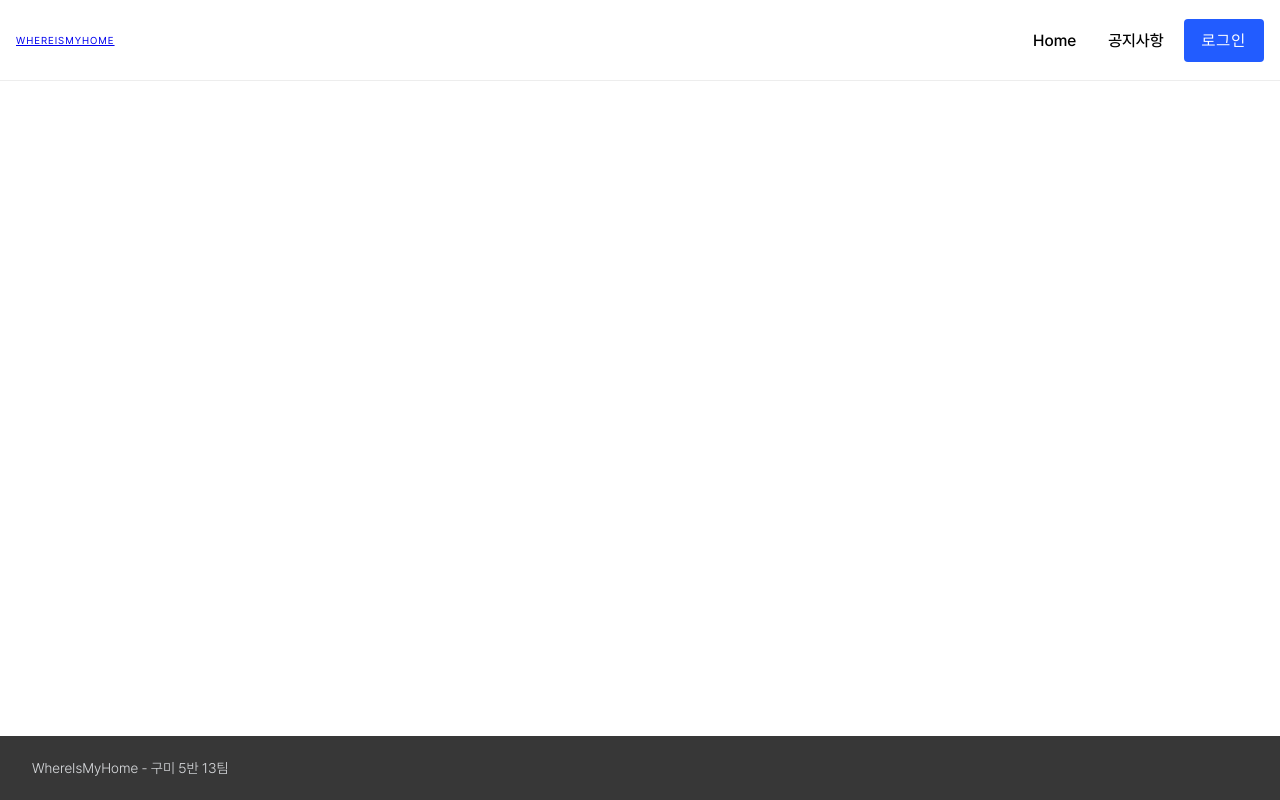
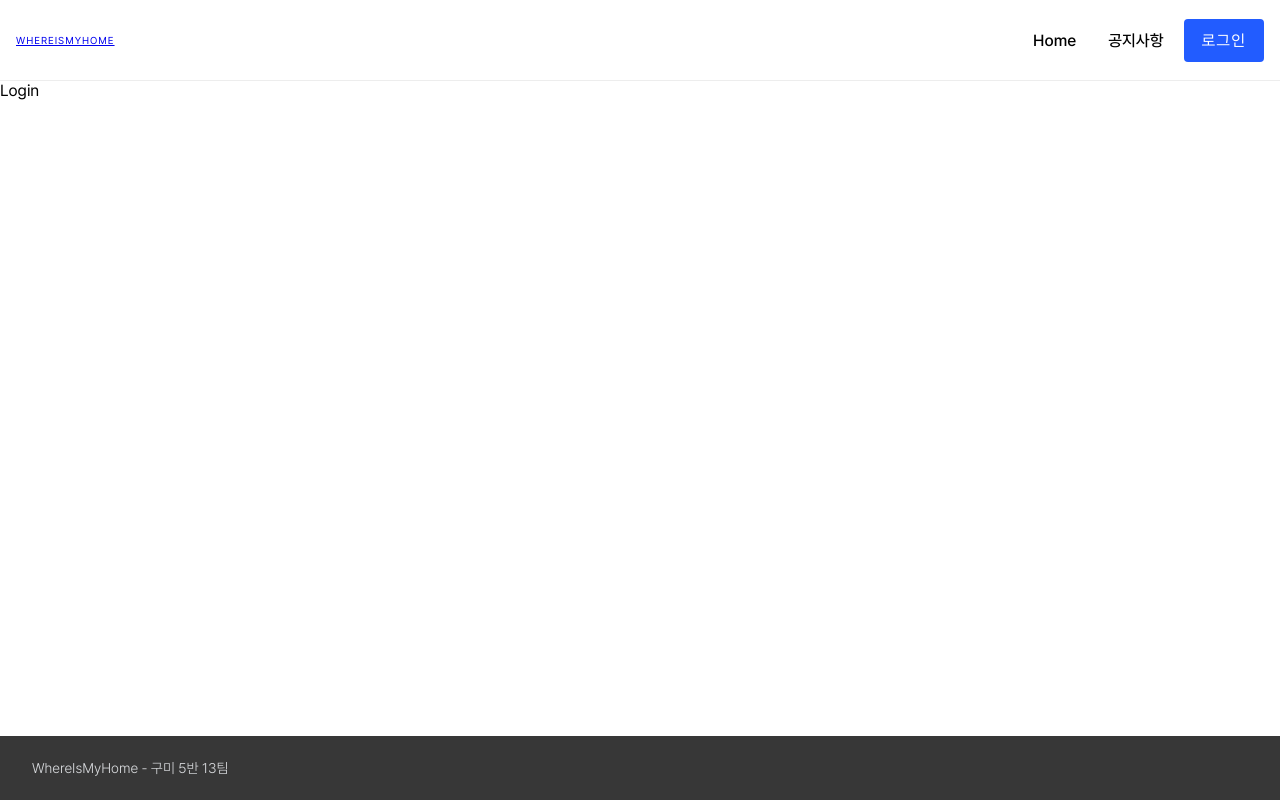
Before and after one commit to kimdw524/WhereIsMyHome, a Vue app: page /login in a window 1280 px wide. Built offline with nearby package versions, Linux system fonts and the light colour scheme.

Commit message:
feat: Login Page

```diff
--- a/src/main.js
+++ b/src/main.js
@@ -24,6 +24,10 @@ const routes = [
     path: '/notice',
     component: () => import('./pages/Notice.vue'),
   },
+  {
+    path: '/login',
+    component: () => import('./pages/Login.vue'),
+  },
 ];
 
 const router = createRouter({
--- /dev/null
+++ b/src/pages/Login.vue
@@ -0,0 +1,5 @@
+<script setup></script>
+
+<template>Login</template>
+
+<style module></style>
```
